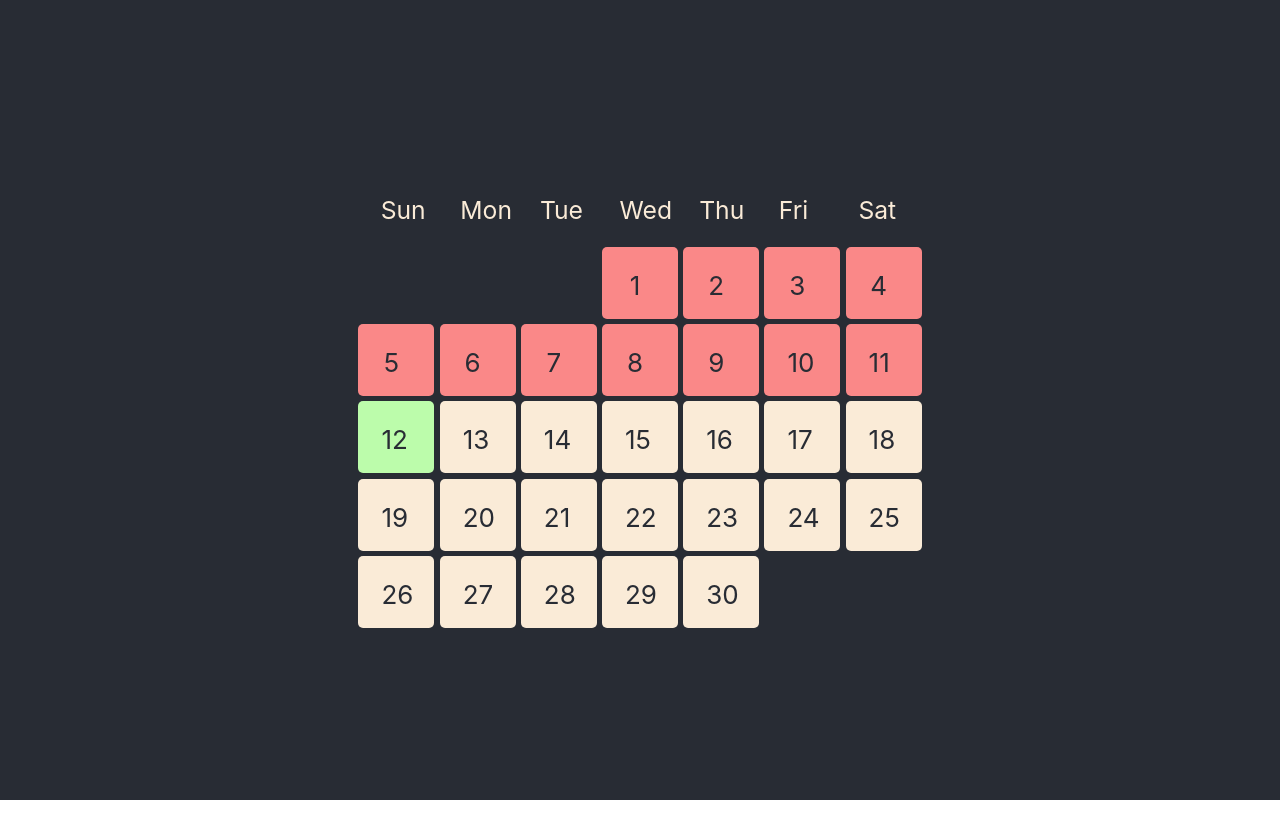
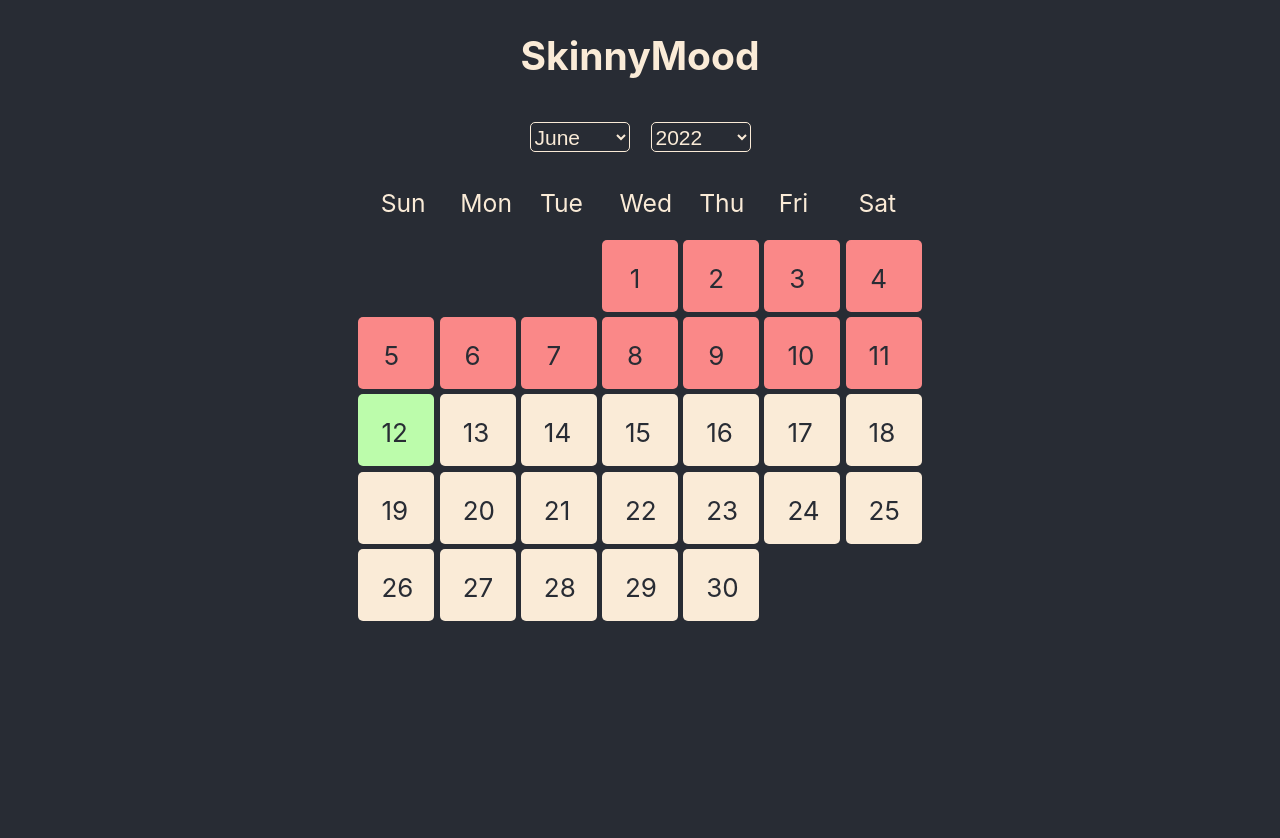
Before and after one commit to chrisuye/SkinnyMood, a React (Create React App) app: page / in a window 1280 px wide. Shown: the top 838 px of the page. Before the commit the page ends 800 px from the top, so only its background shows below. Built offline with nearby package versions, Linux system fonts and the light colour scheme.

Commit message:
Date picker and title added

```diff
--- a/src/App.css
+++ b/src/App.css
@@ -4,6 +4,7 @@
 .App {
   text-align: center;
   background-color: #282c34;
+
 }
 
 .calendar {
@@ -16,12 +17,6 @@
 .App-logo {
   height: 40vmin;
   pointer-events: none;
-}
-
-@media (prefers-reduced-motion: no-preference) {
-  .App-logo {
-    animation: App-logo-spin infinite 20s linear;
-  }
 }
 
 .App-header {
@@ -38,7 +33,7 @@
   display: flex;
   flex-direction: column;
   align-items: flex-start;
-  justify-content: center;
+  justify-content: flex-start;
   font-size: calc(10px + 2vmin);
 }
 
@@ -46,6 +41,37 @@
   color: #61dafb;
 }
 
-@media only screen and (max-width: 450px) {
+div.calendar-header {
+  display: flex;
+  flex-direction: column;
+  align-items: center;
+  justify-content: center;
+  font-size: calc(10px + 2vmin);
+}
 
+div.calendar-header-top {
+  display: flex;
+  flex-direction: row;
+  align-items: center;
+  justify-content: center;
+  font-size: calc(10px + 2vmin);
 }
+
+div.calendar-header-bottom {
+  display: flex;
+  flex-direction: row;
+  align-items: center;
+  justify-content: center;
+  font-size: calc(10px + 2vmin);
+}
+
+select {
+  width: 100px;
+  height: 30px;
+  font-size: calc(5px + 2vmin);
+  border: 1px solid antiquewhite;
+  background-color: #282c34;
+  color: antiquewhite;
+  border-radius: 5px;
+  margin: 0.5em;
+}
--- a/src/App.js
+++ b/src/App.js
@@ -1,26 +1,27 @@
-import React, { useState } from 'react';
+import React, { useState, useEffect } from 'react';
 import './App.css';
 import Dates from './Components/Dates';
 import Notes from './Components/Notes';
 
 const App = () => {
+  // eslint-disable-next-line react-hooks/exhaustive-deps
+  const currentDate = new Date()
+
     const [open, setOpen] = useState(false);
     const [position, setPosition] = useState('');
-    //const months = ['January', 'February', 'March', 'April', 'May', 'June', 'July', 'August', 'September', 'October', 'November', 'December'];
+    const [month, setMonth] = useState(currentDate.getMonth());
+    const [year, setYear] = useState(currentDate.getFullYear());
+    const [day, setDay] = useState(currentDate.getDate());
+    const months = ['January', 'February', 'March', 'April', 'May', 'June', 'July', 'August', 'September', 'October', 'November', 'December'];
     const days = ['Sun', 'Mon', 'Tue', 'Wed', 'Thu', 'Fri', 'Sat'];
 
 
-    const currentDate = new Date()
-    let day = currentDate.getDate();
-    let month = currentDate.getMonth();
-    let year = currentDate.getFullYear();
     let numberOfDays = new Date(year, month + 1, 0).getDate();
     let firstDayCurrentMonth = new Date(year, month, 1);
     let firstday = days.indexOf(firstDayCurrentMonth.toDateString().split(' ')[0])
     let lastRow = 0;
     let remainderRow = 0;
 
-    console.log(numberOfDays - 28 + firstday)
     if (numberOfDays - 28 + firstday > 7) {
         remainderRow = numberOfDays - 28 + firstday - 7;
         lastRow = numberOfDays - 28 + firstday  - remainderRow;
@@ -28,15 +29,57 @@
         lastRow = numberOfDays - 28 + firstday;
     }
 
+    useEffect(() => {
+        if (month === currentDate.getMonth() && year === currentDate.getFullYear()) {
+           setDay(currentDate.getDate())
+        } else {
+            setDay(0)
+        }
+
+    }, [currentDate, month, year])
+
 
   return (
     <div className="App">
       <div className="calendar">
+      <div className='calendar-header'>
+              <div className='calendar-header-top'>
+                  <h2>SkinnyMood</h2>
+              </div>
+              <div className='calendar-header-bottom'>
+                  <select className='calendar-header-select' onChange={(e) => setMonth(months.indexOf(e.target.value))}>
+                      <option selected= {month === 0 ? 'selected' :''} value='January'>January</option>
+                      <option selected= {month === 1 ? 'selected' :''} value='February'>February</option>
+                      <option selected= {month === 2 ? 'selected' :''} value='March'>March</option>
+                      <option selected= {month === 3 ? 'selected' :''} value='April'>April</option>
+                      <option selected= {month === 4 ? 'selected' :''} value='May'>May</option>
+                      <option selected= {month === 5 ? 'selected' :''} value='June'>June</option>
+                      <option selected= {month === 6 ? 'selected' :''} value='July'>July</option>
+                      <option selected= {month === 7 ? 'selected' :''} value='August'>August</option>
+                      <option selected= {month === 8 ? 'selected' :''} value='September'>September</option>
+                      <option selected= {month === 9 ? 'selected' :''} value='October'>October</option>
+                      <option selected= {month === 10 ? 'selected' :''} value='November'>November</option>
+                      <option selected= {month === 11 ? 'selected' :''} value='December'>December</option>
+                  </select>
+                  <select className='calendar-header-select' onChange={(e) => setYear(e.target.value)}>
+                      <option selected= {year === 2020 ? 'selected' :''} value='2020'>2020</option>
+                      <option selected= {year === 2021 ? 'selected' :''} value='2021'>2021</option>
+                      <option selected= {year === 2022 ? 'selected' :''} value='2022'>2022</option>
+                      <option selected= {year === 2023 ? 'selected' :''} value='2023'>2023</option>
+                      <option selected= {year === 2024 ? 'selected' :''} value='2024'>2024</option>
+                      <option selected= {year === 2025 ? 'selected' :''} value='2025'>2025</option>
+                      <option selected= {year === 2026 ? 'selected' :''} value='2026'>2026</option>
+                      <option selected= {year === 2027 ? 'selected' :''} value='2027'>2027</option>
+                      <option selected= {year === 2028 ? 'selected' :''} value='2028'>2028</option>
+                      <option selected= {year === 2029 ? 'selected' :''} value='2029'>2029</option>
+                      <option selected= {year === 2030 ? 'selected' :''} value='2030'>2030</option>
+                  </select>
+              </div>
+          </div>
       <div className='App-Outer'>
           {open ? <Notes date={position} setOpen={setOpen}/> :
         <div className='App-Outer'>
-          {/* <h2>Skinny Mood</h2>
-          <h2>{months[month]} {year}</h2> */}
+
           <div className='App-header'>
             {days.map((day, i) => (
               <Dates key={i} Date={day} setOpen={setOpen} setPosition={setPosition} currentDate={i + 1 === day} previousDate={i + 1 < day} position={month + '/' + (i + 1) + '/' + year} day={true}/>
```
